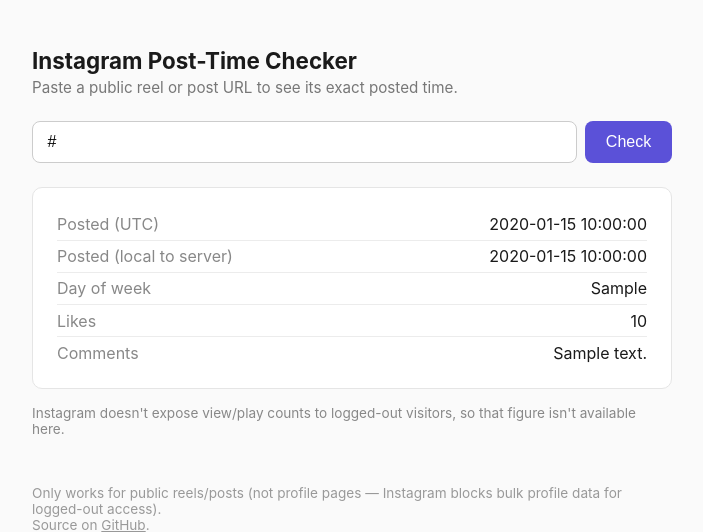
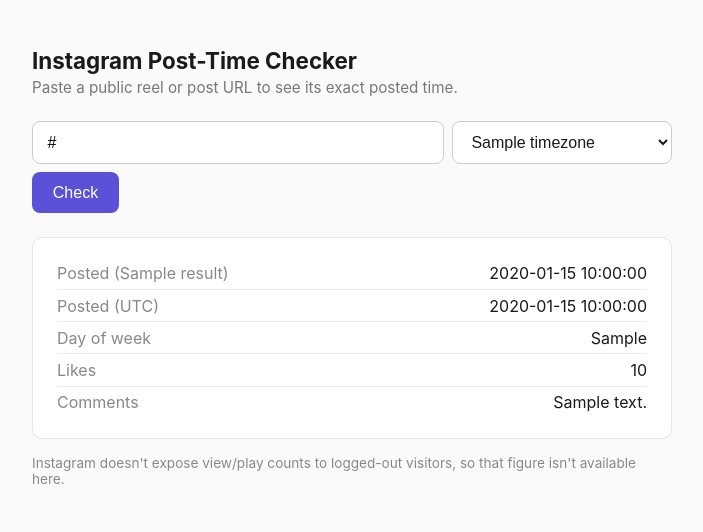
Before and after one commit to shubhamvisualez/instagram-post-time-checker, a Flask app: template templates/index.html in a window 1280 px wide. Shown: the top 532 px of the page, without its empty margins (288-991 px from the left). Run offline with Flask 3, Linux system fonts and the light colour scheme; the template is opened without the code that fills it: most values are stand-ins (such as "Sample title", 1, 10 or a date in 2020).

Commit message:
Add timezone selection, defaulting to IST
Posted time was only shown in UTC and the server's own timezone
(which on the deployed host is also UTC, making the two rows
redundant). Adds a curated timezone dropdown on the web app and an
optional CLI argument, both defaulting to Asia/Kolkata (IST).

Co-Authored-By: Claude Sonnet 5 <noreply@anthropic.com>

```diff
--- a/app.py
+++ b/app.py
@@ -5,7 +5,15 @@ import os
 
 from flask import Flask, render_template, request
 
-from core import build_post_result, classify_url, fetch_post_data, normalize_url, profile_message
+from core import (
+    DEFAULT_TZ,
+    TIMEZONES,
+    build_post_result,
+    classify_url,
+    fetch_post_data,
+    normalize_url,
+    profile_message,
+)
 
 app = Flask(__name__)
 
@@ -15,9 +23,14 @@ def index():
     result = None
     error = None
     raw_url = ""
+    selected_tz = DEFAULT_TZ
 
     if request.method == "POST":
         raw_url = request.form.get("url", "").strip()
+        selected_tz = request.form.get("tz", DEFAULT_TZ)
+        if selected_tz not in dict(TIMEZONES):
+            selected_tz = DEFAULT_TZ
+
         if not raw_url:
             error = "Please paste an Instagram URL."
         else:
@@ -25,7 +38,7 @@ def index():
             kind, ident = classify_url(url)
             if kind == "post":
                 data = asyncio.run(fetch_post_data(url))
-                result = build_post_result(url, data)
+                result = build_post_result(url, data, tz_name=selected_tz)
                 if not result["ok"]:
                     error = result["error"]
                     result = None
@@ -34,7 +47,14 @@ def index():
             else:
                 error = "Could not recognize this as an Instagram profile or post/reel URL."
 
-    return render_template("index.html", result=result, error=error, raw_url=raw_url)
+    return render_template(
+        "index.html",
+        result=result,
+        error=error,
+        raw_url=raw_url,
+        timezones=TIMEZONES,
+        selected_tz=selected_tz,
+    )
 
 
 @app.route("/healthz")
--- a/core.py
+++ b/core.py
@@ -5,6 +5,7 @@ Used by both the CLI (ig_time_checker.py) and the web app (app.py).
 import re
 from datetime import datetime
 from urllib.parse import urlparse
+from zoneinfo import ZoneInfo
 
 from playwright.async_api import async_playwright
 
@@ -12,6 +13,24 @@ USER_AGENT = (
     "Mozilla/5.0 (Windows NT 10.0; Win64; x64) AppleWebKit/537.36 "
     "(KHTML, like Gecko) Chrome/120.0.0.0 Safari/537.36"
 )
+
+DEFAULT_TZ = "Asia/Kolkata"
+
+# Curated list for the dropdown: (IANA name, display label). Keeps the UI
+# short instead of listing all ~400 zoneinfo entries.
+TIMEZONES = [
+    ("Asia/Kolkata", "IST — India (UTC+5:30)"),
+    ("UTC", "UTC"),
+    ("America/New_York", "US Eastern (New York)"),
+    ("America/Chicago", "US Central (Chicago)"),
+    ("America/Los_Angeles", "US Pacific (Los Angeles)"),
+    ("Europe/London", "UK (London)"),
+    ("Europe/Berlin", "Central Europe (Berlin)"),
+    ("Asia/Dubai", "Gulf (Dubai)"),
+    ("Asia/Singapore", "Singapore"),
+    ("Asia/Tokyo", "Japan (Tokyo)"),
+    ("Australia/Sydney", "Australia Eastern (Sydney)"),
+]
 
 
 def classify_url(url: str):
@@ -68,7 +87,7 @@ async def fetch_post_data(url: str) -> dict:
     return {"time": time_data, "description": description, "likes": likes, "comments": comments}
 
 
-def build_post_result(url: str, data: dict) -> dict:
+def build_post_result(url: str, data: dict, tz_name: str = DEFAULT_TZ) -> dict:
     """Turn raw scrape data into a plain-dict result usable by CLI or web output."""
     t = data.get("time")
     if not t or not t.get("datetime"):
@@ -83,14 +102,19 @@ def build_post_result(url: str, data: dict) -> dict:
         }
 
     dt_utc = datetime.fromisoformat(t["datetime"].replace("Z", "+00:00"))
-    dt_local = dt_utc.astimezone()
+    try:
+        dt_tz = dt_utc.astimezone(ZoneInfo(tz_name))
+    except Exception:
+        tz_name = DEFAULT_TZ
+        dt_tz = dt_utc.astimezone(ZoneInfo(tz_name))
 
     return {
         "ok": True,
         "url": url,
         "posted_utc": dt_utc.strftime("%Y-%m-%d %H:%M:%S %Z"),
-        "posted_local": dt_local.strftime("%Y-%m-%d %H:%M:%S %Z"),
-        "day_of_week": dt_utc.strftime("%A"),
+        "posted_tz": dt_tz.strftime("%Y-%m-%d %H:%M:%S %Z"),
+        "tz_name": tz_name,
+        "day_of_week": dt_tz.strftime("%A"),
         "likes": data.get("likes"),
         "comments": data.get("comments"),
     }
--- a/requirements.txt
+++ b/requirements.txt
@@ -1,3 +1,4 @@
 playwright==1.63.0
 flask
 gunicorn
+tzdata
--- a/templates/index.html
+++ b/templates/index.html
@@ -16,7 +16,7 @@
   }
   @media (prefers-color-scheme: dark) {
     body { background: #121212; color: #eee; }
-    input[type=url] { background: #1e1e1e !important; color: #eee !important; border-color: #444 !important; }
+    input[type=url], select { background: #1e1e1e !important; color: #eee !important; border-color: #444 !important; }
     .card { background: #1e1e1e !important; border-color: #333 !important; }
   }
   h1 { font-size: 1.4rem; margin-bottom: 0.25rem; }
@@ -28,6 +28,15 @@
     border: 1px solid #ccc;
     border-radius: 8px;
     font-size: 1rem;
+  }
+  select {
+    flex: 0 1 220px;
+    padding: 0.7rem 0.9rem;
+    border: 1px solid #ccc;
+    border-radius: 8px;
+    font-size: 1rem;
+    background: white;
+    color: inherit;
   }
   button {
     padding: 0.7rem 1.3rem;
@@ -64,6 +73,11 @@
 
   <form method="post">
     <input type="url" name="url" placeholder="https://www.instagram.com/reel/..." value="{{ raw_url }}" required>
+    <select name="tz">
+      {% for tz_value, tz_label in timezones %}
+        <option value="{{ tz_value }}" {% if tz_value == selected_tz %}selected{% endif %}>{{ tz_label }}</option>
+      {% endfor %}
+    </select>
     <button type="submit">Check</button>
   </form>
 
@@ -73,8 +87,8 @@
 
   {% if result %}
     <div class="card">
+      <div class="row"><span>Posted ({{ result.tz_name }})</span><span>{{ result.posted_tz }}</span></div>
       <div class="row"><span>Posted (UTC)</span><span>{{ result.posted_utc }}</span></div>
-      <div class="row"><span>Posted (local to server)</span><span>{{ result.posted_local }}</span></div>
       <div class="row"><span>Day of week</span><span>{{ result.day_of_week }}</span></div>
       {% if result.likes %}<div class="row"><span>Likes</span><span>{{ result.likes }}</span></div>{% endif %}
       {% if result.comments %}<div class="row"><span>Comments</span><span>{{ result.comments }}</span></div>{% endif %}
```
Also changed, not shown: ig_time_checker.py (+13 -10 lines).
